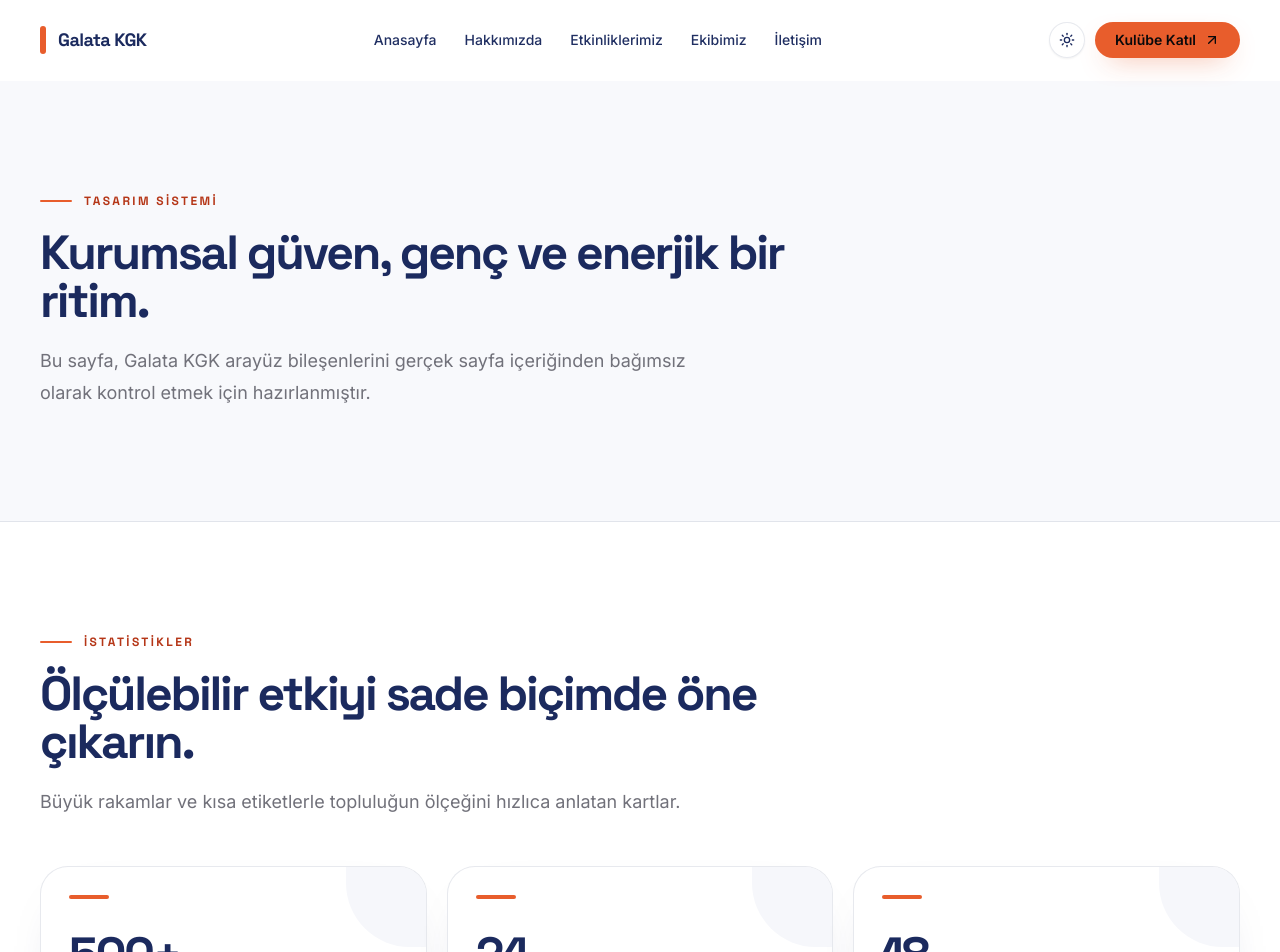
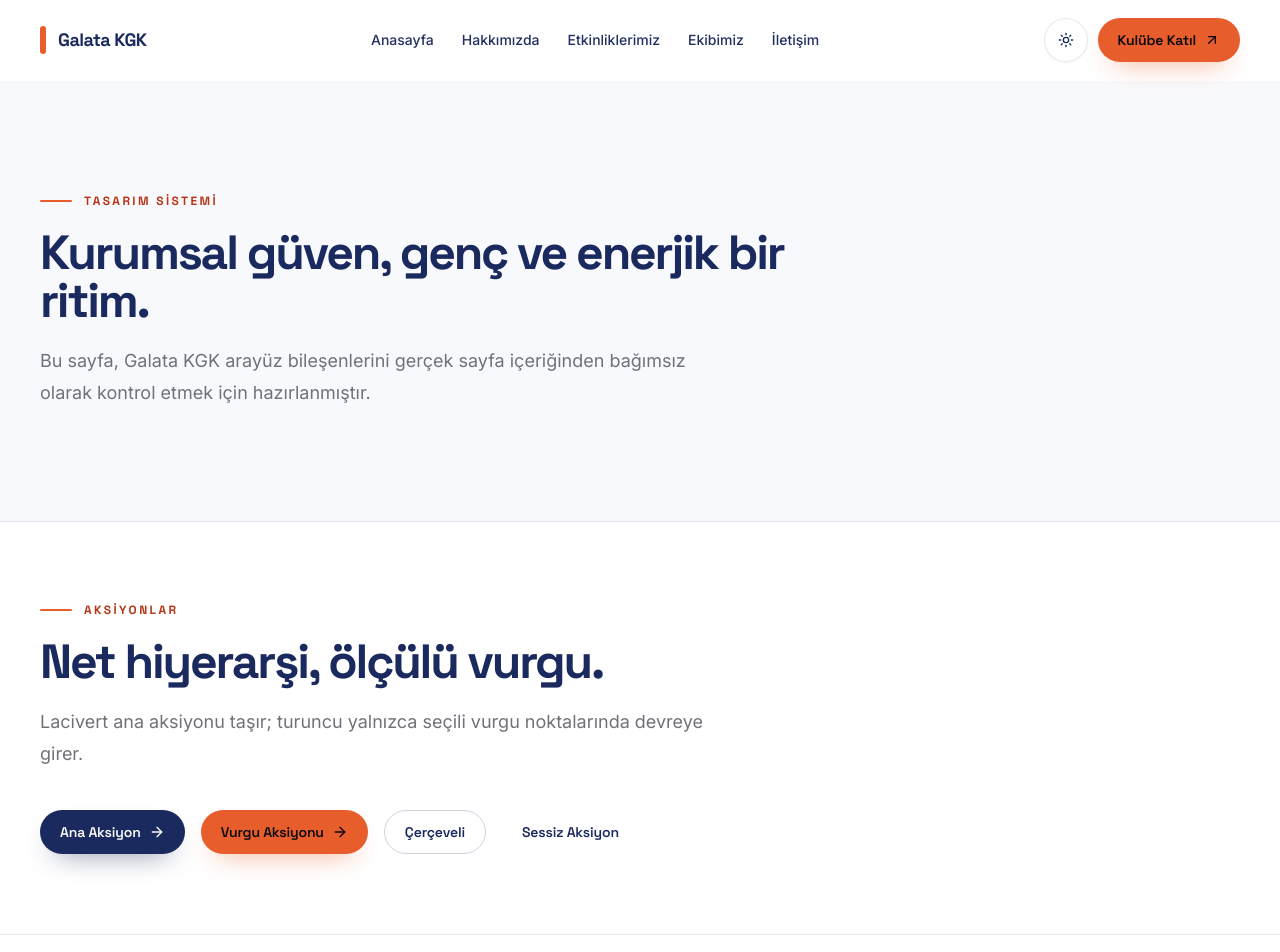
Before and after one commit to rahmi27/galata-kgk-website, a Next.js app: page /design-system in a window 1280 px wide. Shown: the top 952 px of the page. Built offline with nearby package versions, Linux system fonts and the light colour scheme.

Commit message:
feat: refine branded button variants

```diff
--- a/app/design-system/page.tsx
+++ b/app/design-system/page.tsx
@@ -1,4 +1,5 @@
 import type { Metadata } from "next";
+import { ArrowRight } from "lucide-react";
 
 import { Footer } from "@/components/layout/footer";
 import { Navbar } from "@/components/layout/navbar";
@@ -6,6 +7,7 @@ import { EventCard } from "@/components/shared/event-card";
 import { SectionHeading } from "@/components/shared/section-heading";
 import { StatCard } from "@/components/shared/stat-card";
 import { TeamMemberCard } from "@/components/shared/team-member-card";
+import { Button } from "@/components/ui/button";
 
 export const metadata: Metadata = {
   title: "Tasarım Sistemi | Galata KGK",
@@ -63,6 +65,28 @@ export default function DesignSystemPage() {
               title="Kurumsal güven, genç ve enerjik bir ritim."
               description="Bu sayfa, Galata KGK arayüz bileşenlerini gerçek sayfa içeriğinden bağımsız olarak kontrol etmek için hazırlanmıştır."
             />
+          </div>
+        </section>
+
+        <section className="border-b border-primary/10 py-16 dark:border-white/10 sm:py-20">
+          <div className="mx-auto max-w-7xl px-5 sm:px-8 lg:px-10">
+            <SectionHeading
+              eyebrow="Aksiyonlar"
+              title="Net hiyerarşi, ölçülü vurgu."
+              description="Lacivert ana aksiyonu taşır; turuncu yalnızca seçili vurgu noktalarında devreye girer."
+            />
+            <div className="mt-10 flex flex-wrap items-center gap-4">
+              <Button variant="primary">
+                Ana Aksiyon
+                <ArrowRight aria-hidden="true" />
+              </Button>
+              <Button variant="secondary">
+                Vurgu Aksiyonu
+                <ArrowRight aria-hidden="true" />
+              </Button>
+              <Button variant="outline">Çerçeveli</Button>
+              <Button variant="ghost">Sessiz Aksiyon</Button>
+            </div>
           </div>
         </section>
 
--- a/components/layout/navbar.tsx
+++ b/components/layout/navbar.tsx
@@ -65,7 +65,8 @@ export function Navbar() {
           <ThemeToggle />
           <Button
             asChild
-            className="hidden rounded-full bg-accent px-5 font-semibold text-accent-foreground shadow-[0_10px_28px_-14px_rgba(232,93,44,0.9)] transition-all hover:-translate-y-0.5 hover:bg-accent-600 md:inline-flex"
+            variant="secondary"
+            className="hidden md:inline-flex"
           >
             <Link href="/#katil">
               Kulübe Katıl
@@ -112,7 +113,8 @@ export function Navbar() {
             ))}
             <Button
               asChild
-              className="mt-3 rounded-full bg-accent font-semibold text-accent-foreground hover:bg-accent-600"
+              variant="secondary"
+              className="mt-3"
             >
               <Link href="/#katil" onClick={() => setIsMenuOpen(false)}>
                 Kulübe Katıl
--- a/components/ui/button.tsx
+++ b/components/ui/button.tsx
@@ -1,57 +1,63 @@
-import * as React from "react"
-import { Slot } from "@radix-ui/react-slot"
-import { cva, type VariantProps } from "class-variance-authority"
+import * as React from "react";
+import { Slot } from "@radix-ui/react-slot";
+import { cva, type VariantProps } from "class-variance-authority";
 
-import { cn } from "@/lib/utils"
+import { cn } from "@/lib/utils";
+
+const primaryStyles =
+  "bg-primary text-primary-foreground shadow-[0_12px_28px_-16px_rgba(27,42,94,0.9)] hover:-translate-y-0.5 hover:bg-primary-700 hover:shadow-[0_16px_34px_-18px_rgba(27,42,94,0.95)] active:translate-y-0";
 
 const buttonVariants = cva(
-  "inline-flex items-center justify-center gap-2 whitespace-nowrap rounded-md text-sm font-medium transition-colors focus-visible:outline-none focus-visible:ring-1 focus-visible:ring-ring disabled:pointer-events-none disabled:opacity-50 [&_svg]:pointer-events-none [&_svg]:size-4 [&_svg]:shrink-0",
+  "inline-flex items-center justify-center gap-2 whitespace-nowrap rounded-full font-heading text-sm font-semibold tracking-[-0.01em] transition-all duration-200 focus-visible:outline-none focus-visible:ring-2 focus-visible:ring-accent-400 focus-visible:ring-offset-2 focus-visible:ring-offset-background disabled:pointer-events-none disabled:opacity-45 [&_svg]:pointer-events-none [&_svg]:size-4 [&_svg]:shrink-0",
   {
     variants: {
       variant: {
-        default:
-          "bg-primary text-primary-foreground shadow hover:bg-primary/90",
+        default: primaryStyles,
+        primary: primaryStyles,
+        secondary:
+          "bg-accent text-accent-foreground shadow-[0_12px_28px_-16px_rgba(232,93,44,0.9)] hover:-translate-y-0.5 hover:bg-accent-600 hover:shadow-[0_16px_34px_-18px_rgba(232,93,44,0.95)] active:translate-y-0",
+        outline:
+          "border border-primary/20 bg-transparent text-primary hover:-translate-y-0.5 hover:border-primary/35 hover:bg-primary-50 dark:border-primary-200/25 dark:text-primary-100 dark:hover:bg-white/10",
+        ghost:
+          "text-primary hover:bg-primary-50 dark:text-primary-100 dark:hover:bg-white/10",
         destructive:
-          "bg-destructive text-destructive-foreground shadow-sm hover:bg-destructive/90",
-        outline:
-          "border border-input bg-background shadow-sm hover:bg-accent hover:text-accent-foreground",
-        secondary:
-          "bg-secondary text-secondary-foreground shadow-sm hover:bg-secondary/80",
-        ghost: "hover:bg-accent hover:text-accent-foreground",
-        link: "text-primary underline-offset-4 hover:underline",
+          "bg-destructive text-destructive-foreground shadow-sm hover:-translate-y-0.5 hover:bg-destructive/90",
+        link: "rounded-none px-0 text-primary underline-offset-4 hover:text-accent-700 hover:underline dark:text-primary-100 dark:hover:text-accent-300",
       },
       size: {
-        default: "h-9 px-4 py-2",
-        sm: "h-8 rounded-md px-3 text-xs",
-        lg: "h-10 rounded-md px-8",
-        icon: "h-9 w-9",
+        default: "h-11 px-5 py-2.5",
+        sm: "h-9 px-4 text-xs",
+        lg: "h-12 px-7 text-base",
+        icon: "size-11 p-0",
       },
     },
     defaultVariants: {
       variant: "default",
       size: "default",
     },
-  }
-)
+  },
+);
 
 export interface ButtonProps
   extends React.ButtonHTMLAttributes<HTMLButtonElement>,
     VariantProps<typeof buttonVariants> {
-  asChild?: boolean
+  asChild?: boolean;
 }
 
 const Button = React.forwardRef<HTMLButtonElement, ButtonProps>(
   ({ className, variant, size, asChild = false, ...props }, ref) => {
-    const Comp = asChild ? Slot : "button"
+    const Comp = asChild ? Slot : "button";
+
     return (
       <Comp
         className={cn(buttonVariants({ variant, size, className }))}
         ref={ref}
         {...props}
       />
-    )
-  }
-)
-Button.displayName = "Button"
+    );
+  },
+);
 
-export { Button, buttonVariants }
+Button.displayName = "Button";
+
+export { Button, buttonVariants };
```
